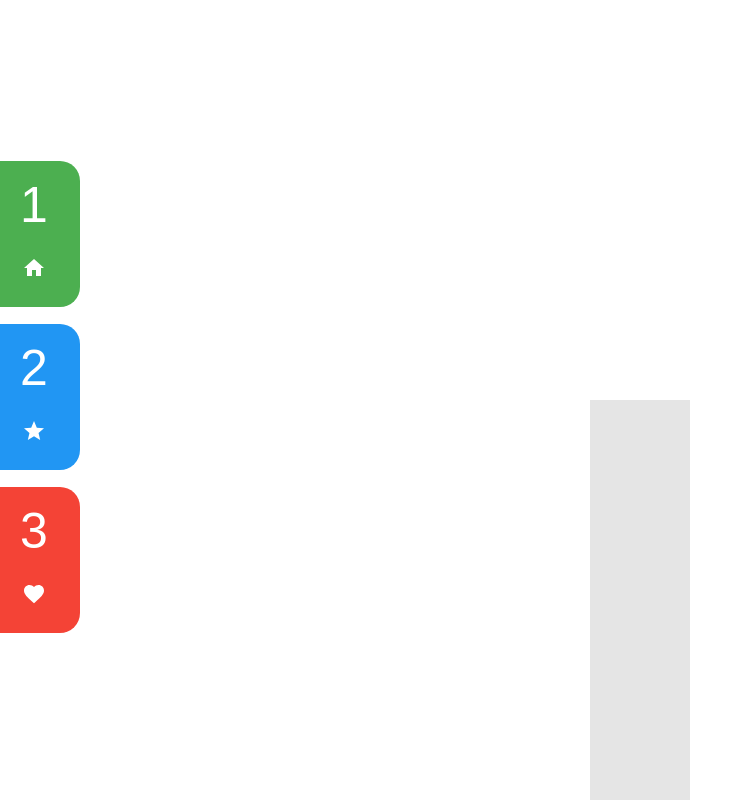
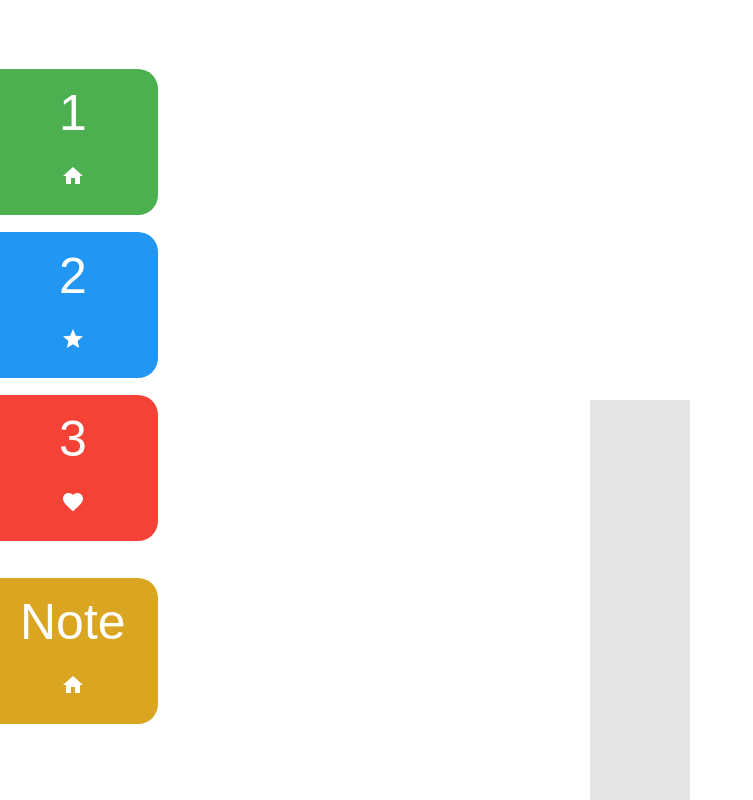
Before and after one commit to ferni2768/quickescape, a React (Create React App) app: page / in a window 1280 px wide. Shown: the whole page, without its empty margins (0-753 px from the left). Built offline with nearby package versions, Linux system fonts and the light colour scheme.

Commit message:
Notes button added

```diff
--- a/src/App.css
+++ b/src/App.css
@@ -133,6 +133,10 @@
     border-bottom-right-radius: 20px;
 }
 
+.UI {
+    pointer-events: all;
+}
+
 .ui-container {
     position: fixed;
     top: 0;
@@ -146,6 +150,6 @@
     pointer-events: none;
 }
 
-.UI {
-    pointer-events: all;
+.note-button {
+    margin-top: 20px;
 }
--- a/src/App.js
+++ b/src/App.js
@@ -185,6 +185,7 @@ function App() {
                 isDragging={rect.isDragging}
                 color={rect.color}
                 icon={rect.icon}
+                isNote={rect.isNote}
               />
             </React.Fragment>
           ))}
--- a/src/Controller.js
+++ b/src/Controller.js
@@ -15,7 +15,7 @@ export const useController = () => {
     }, []);
 
     // Function to create a new rectangle
-    const createRectangle = (x, y, height, color, icon) => {
+    const createRectangle = (x, y, height, color, icon, group) => {
         const newRectangle = {
             id: rectangles.length + 1,
             x: x,
@@ -25,7 +25,8 @@ export const useController = () => {
             isResizing: false,
             showGhost: false,
             color: color,
-            icon: icon
+            icon: icon,
+            isNote: group === 0
         };
         setRectangles(prevRectangles => [...prevRectangles, newRectangle]);
         setActiveRectangle(newRectangle.id - 1);
--- a/src/components/Button.js
+++ b/src/components/Button.js
@@ -1,11 +1,11 @@
 import React from 'react';
 import '../App.css';
 
-const Button = ({ id, text, color, createRectangle, zoom, mouseFollowerRef, icon }) => {
+const Button = ({ id, text, color, createRectangle, zoom, mouseFollowerRef, icon, group }) => {
     const handleButtonClick = () => {
         // Calculate the position relative to the room
         const { offsetLeft, offsetTop } = mouseFollowerRef.current;
-        createRectangle((offsetLeft - 75 * zoom) / zoom, (offsetTop - 25 * zoom) / zoom, 50, color, icon);
+        createRectangle((offsetLeft - 75 * zoom) / zoom, (offsetTop - 25 * zoom) / zoom, 50, color, icon, group);
     };
 
     return (
--- a/src/components/Rectangle.js
+++ b/src/components/Rectangle.js
@@ -2,7 +2,7 @@ import React, { useState, useEffect, useCallback, useRef } from 'react';
 import { useSpring, animated } from '@react-spring/web';
 
 const Rectangle = React.memo(({ viewportState, zoom, centerSectionRef, rect, adjustedMousePosition, gridSize, startX,
-    rectangles, setRectangles, getClientXY, isDragging, color, icon }) => {
+    rectangles, setRectangles, getClientXY, isDragging, color, icon, isNote }) => {
 
     // State variables for dragging and resizing
     const [state, setState] = useState(0);
@@ -138,7 +138,7 @@ const Rectangle = React.memo(({ viewportState, zoom, centerSectionRef, rect, adj
                 const newHeight = Math.max(20, Math.min(300, Math.round((newY - rectangleState.absolutePosition.y) / gridSize) * gridSize));
                 var canResize = true;
 
-                if (rectangleState.absolutePosition.x === startX) {
+                if (rectangleState.absolutePosition.x === startX && !isNote) {
                     for (let i = 1; i < rectangles.length + 1; i++) {
                         if ((rectangles[i - 1].id !== rect.id) && doesOverlap(i, undefined, newHeight)) {
                             canResize = false;
@@ -149,7 +149,7 @@ const Rectangle = React.memo(({ viewportState, zoom, centerSectionRef, rect, adj
                 if (canResize) setRectangleState((prev) => ({ ...prev, height: newHeight }));
             }
         }
-    }, [centerSectionRef, viewportState, zoom, positionState, isResizing, gridSize, rectangles, rectangleState, doesOverlap, getClientXY, adjustedMousePosition, getRelativePosition, state, startX, rect.id]);
+    }, [centerSectionRef, viewportState, zoom, positionState, isResizing, isNote, gridSize, rectangles, rectangleState, doesOverlap, getClientXY, adjustedMousePosition, getRelativePosition, state, startX, rect.id]);
 
     // Handle mouse/touch down/up for the rectangle
     useEffect(() => {
@@ -157,7 +157,7 @@ const Rectangle = React.memo(({ viewportState, zoom, centerSectionRef, rect, adj
             window.addEventListener('mousemove', handleMouseRectangle);
             window.addEventListener('touchmove', handleMouseRectangle, { passive: false });
         } else {
-            if (!isResizing) {
+            if (!isResizing && !isNote) {
                 var overlapping = false;
 
                 if (showGhost) {
@@ -256,7 +256,7 @@ const Rectangle = React.memo(({ viewportState, zoom, centerSectionRef, rect, adj
                     height: rectangleProps.height,
                     position: 'absolute',
                     backgroundColor: color,
-                    zIndex: isDragging ? '100' : '10'
+                    zIndex: isNote ? '99' : (isDragging ? '100' : '10')
                 }}
                 onMouseDown={() => { setStartTime(performance.now()); setEditDistance(0); }}
                 onTouchStart={() => { setStartTime(performance.now()); setEditDistance(0); }}
@@ -290,7 +290,7 @@ const Rectangle = React.memo(({ viewportState, zoom, centerSectionRef, rect, adj
                 )}
             </animated.div>
 
-            {isDragging && showGhost && (
+            {!isNote && isDragging && showGhost && (
                 <div className="ghost"
                     style={{
                         left: `${0}px`,
--- a/src/components/UI.js
+++ b/src/components/UI.js
@@ -5,10 +5,12 @@ import { Home, Star, Favorite } from '@mui/icons-material';
 
 
 const UI = ({ createRectangle, zoom, mouseFollowerRef }) => {
+    const startID = 1;
+
     const buttons = [
-        { id: 1, text: '1', color: '#4CAF50', icon: <Home /> },
-        { id: 2, text: '2', color: '#2196F3', icon: <Star /> },
-        { id: 3, text: '3', color: '#f44336', icon: <Favorite /> },
+        { id: startID, text: '1', color: '#4CAF50', icon: <Home />, group: 1 },
+        { id: startID + 1, text: '2', color: '#2196F3', icon: <Star />, group: 1 },
+        { id: startID + 2, text: '3', color: '#f44336', icon: <Favorite />, group: 1 },
     ];
 
     return (
@@ -25,9 +27,27 @@ const UI = ({ createRectangle, zoom, mouseFollowerRef }) => {
                             zoom={zoom}
                             mouseFollowerRef={mouseFollowerRef}
                             icon={button.icon}
+                            group={button.group}
                         />
                     ))
                 }
+
+                <div className="note-button">
+                    <Button
+                        key={0}
+                        id={0}
+                        text={'Note'}
+                        color={'#DAA520'}
+                        createRectangle={createRectangle}
+                        zoom={zoom}
+                        mouseFollowerRef={mouseFollowerRef}
+                        icon={<Home />}
+                        group={0}
+                    />
+
+                </div>
+
+
             </div >
         </div >
     );
```
